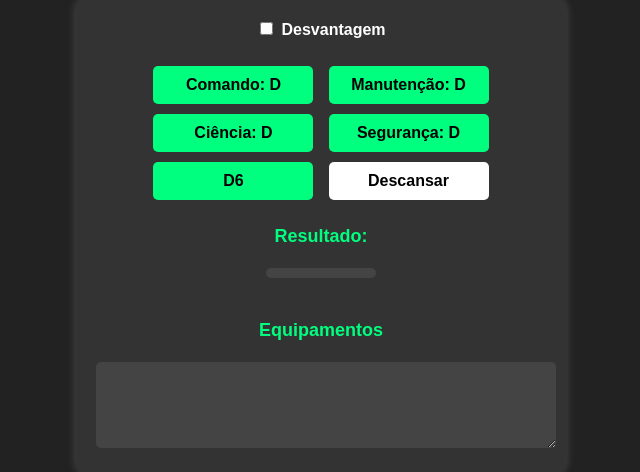
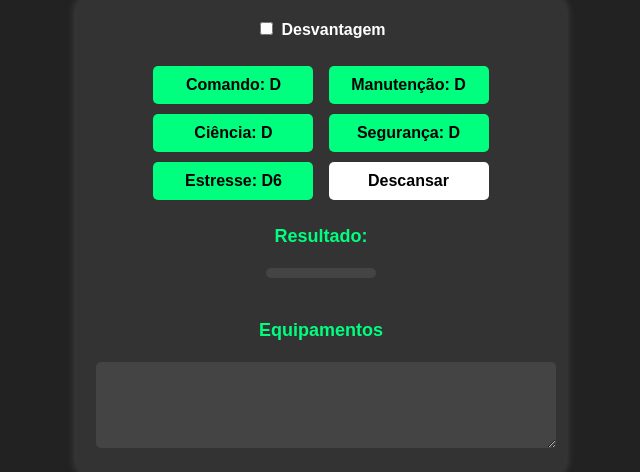
Before and after one commit to rpgzeflorentino/orbitaldecay.github.io, a Flask app: template templates/ficha.html in a window 1280 px wide. Shown: the part 69-541 px from the top of the page, without its empty margins (319-959 px from the left). Run offline with Flask 3, Linux system fonts and the light colour scheme; the template is opened without the code that fills it, so the values that code supplies are empty.

Commit message:
Update ficha.html

```diff
--- a/templates/ficha.html
+++ b/templates/ficha.html
@@ -178,7 +178,7 @@
 	}
 </script>
 <center>
-  <button class="button" id="estresseButton" onclick="aumentarEstresse()">D6</button>
+  <button class="button" id="estresseButton" onclick="aumentarEstresse()">Estresse: D6</button>
 <button class="button-white" type="button" onclick="resetarEstresse()">Descansar</button>
 
 
@@ -188,14 +188,17 @@
   function aumentarEstresse() {
     if (estresseMax === 6) {
       estresseMax = 8;
-      document.getElementById("estresseButton").innerHTML = "D8";
+      document.getElementById("estresseButton").innerHTML = "Estresse: D8";
     } else if (estresseMax === 8) {
       estresseMax = 10;
-      document.getElementById("estresseButton").innerHTML = "D10";
+      document.getElementById("estresseButton").innerHTML = "Estresse: D10";
     } else if (estresseMax === 10) {
       estresseMax = 12;
-      document.getElementById("estresseButton").innerHTML = "D12";
+      document.getElementById("estresseButton").innerHTML = "Estresse: D12";
     } else if (estresseMax === 12) {
+      estresseMax = 20;
+      document.getElementById("estresseButton").innerHTML = "Estresse: D20";
+    } else if (estresseMax === 20) {
   alert("Estresse máximo já alcançado!");
   return;
 }
```
